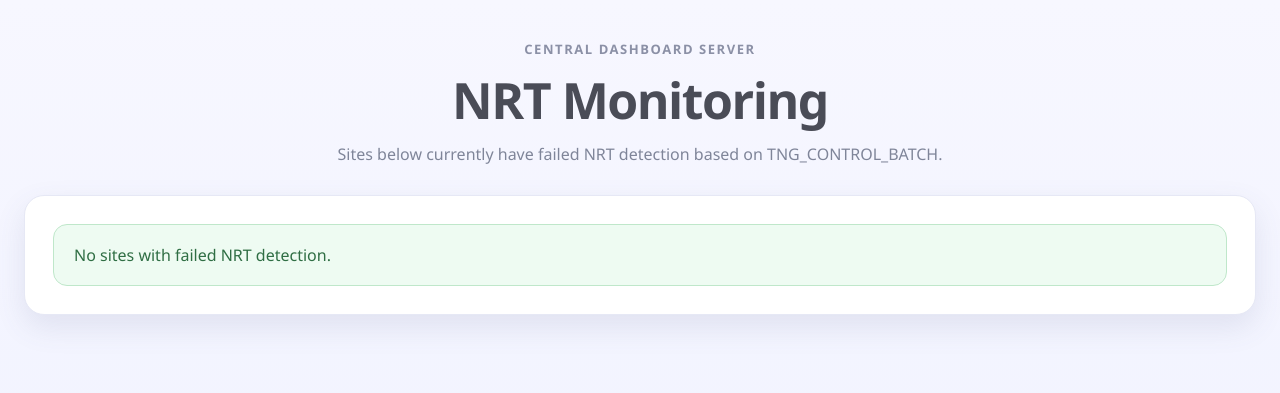
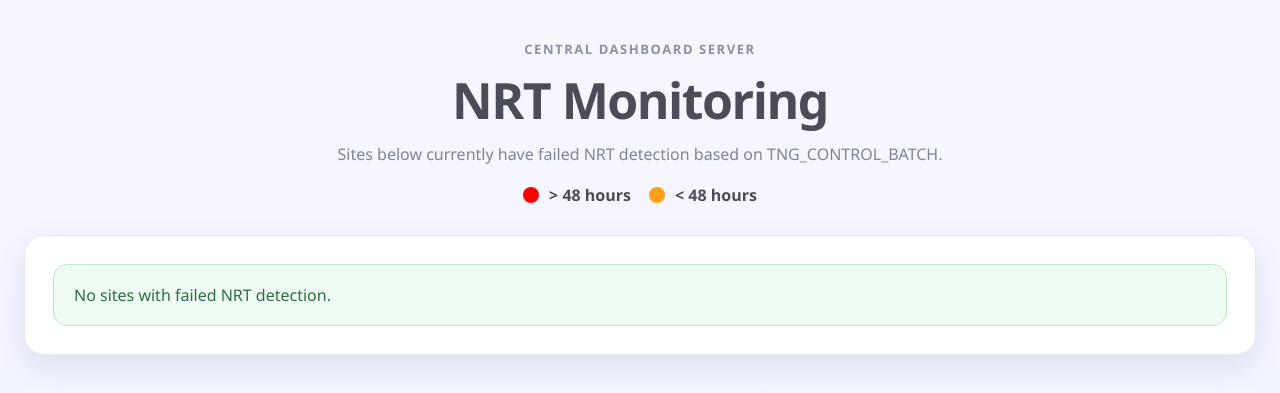
Before and after one commit to w3ishendt/NRT-Monitor, a Flask app: page / in a window 1280 px wide. Shown: the top 393 px of the page. Run offline with Flask 3, Linux system fonts and the light colour scheme; data that the repository does not hold is empty.

Commit message:
Add status legend for duration thresholds

```diff
--- a/templates/dashboard.html
+++ b/templates/dashboard.html
@@ -12,6 +12,16 @@
                 <p class="dashboard-kicker">Central Dashboard Server</p>
                 <h1>NRT Monitoring</h1>
                 <p class="dashboard-subtitle">Sites below currently have failed NRT detection based on TNG_CONTROL_BATCH.</p>
+                <div class="dashboard-legend" aria-label="Status legend">
+                    <span class="dashboard-legend-item">
+                        <span class="dashboard-legend-dot is-red" aria-hidden="true"></span>
+                        <span>&gt; 48 hours</span>
+                    </span>
+                    <span class="dashboard-legend-item">
+                        <span class="dashboard-legend-dot is-orange" aria-hidden="true"></span>
+                        <span>&lt; 48 hours</span>
+                    </span>
+                </div>
             </header>
         </div>
 
```
